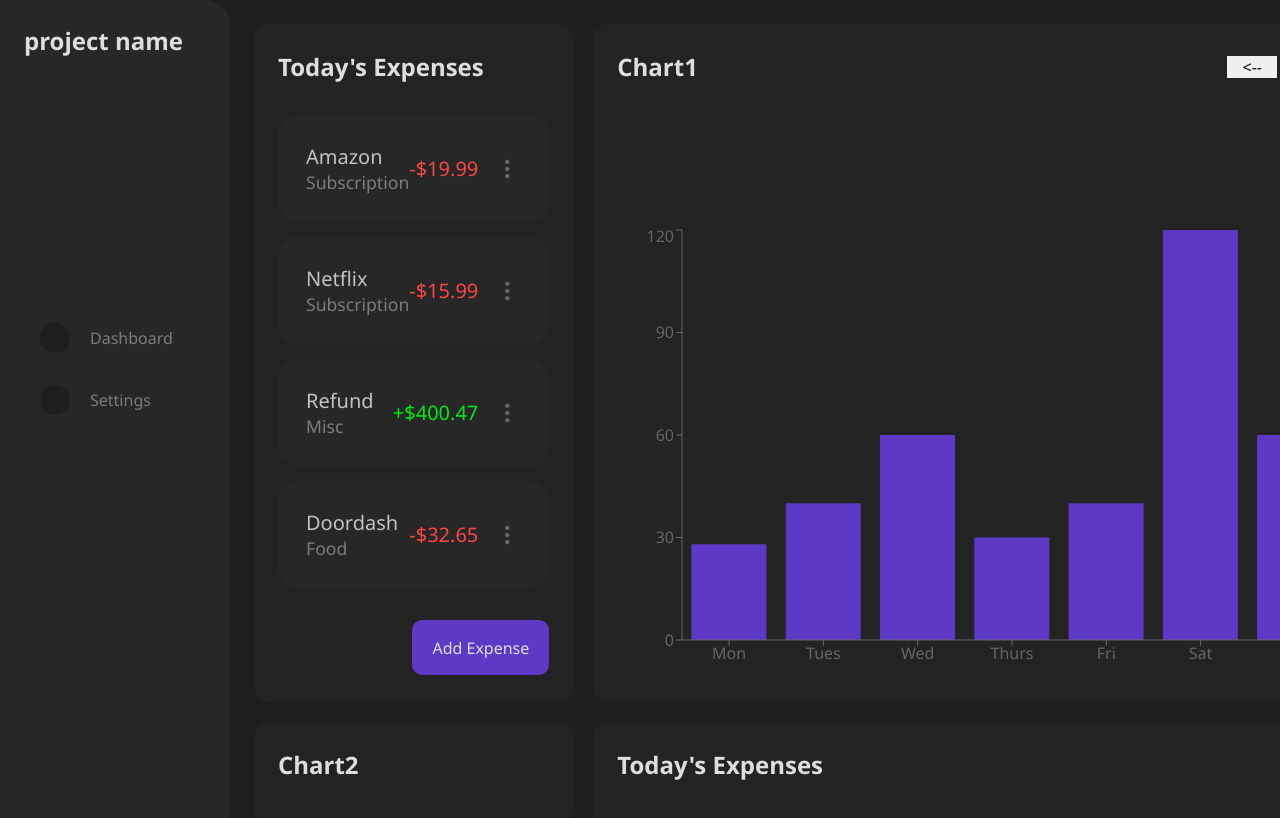
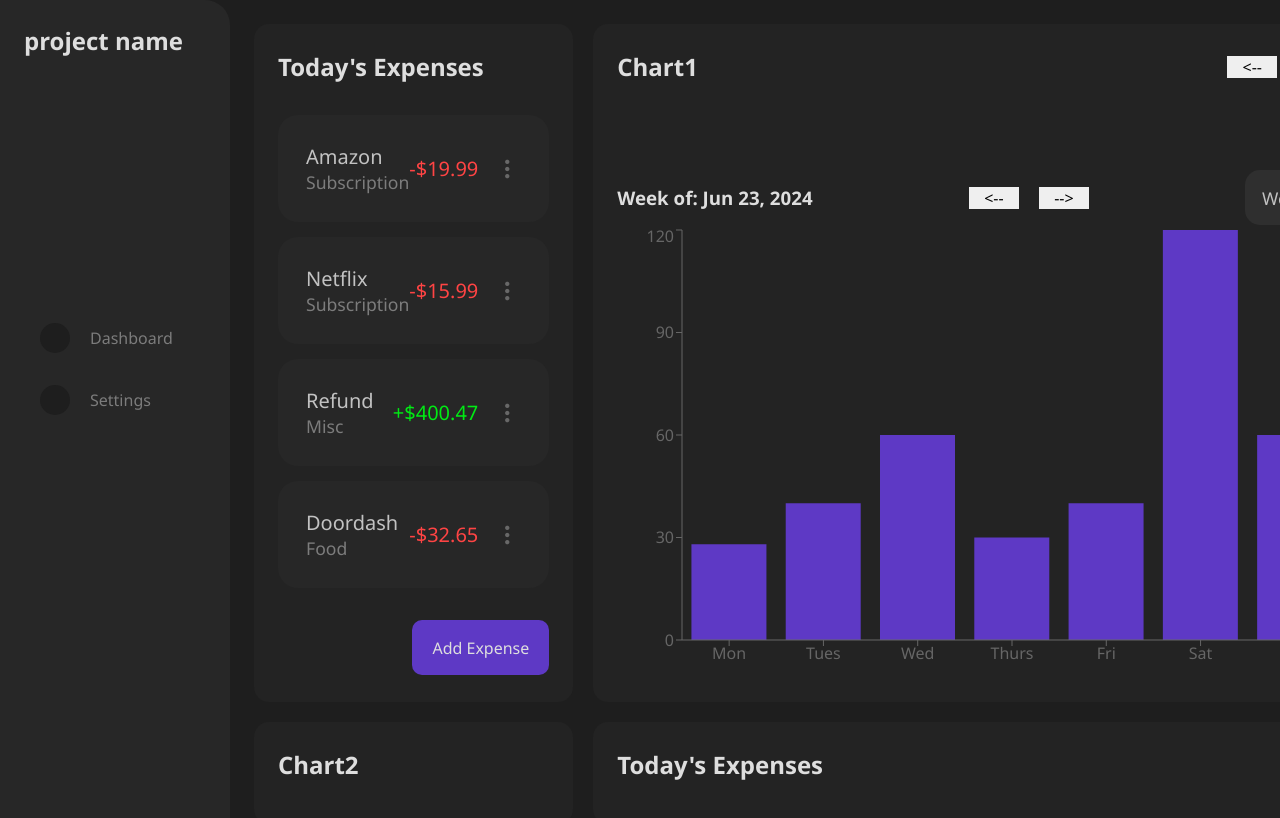
Before and after one commit to jhank12/Expense-Tracker, a React (Vite) app: page /dashboard in a window 1280 px wide. Shown: the top 818 px of the page. Built offline with nearby package versions, Linux system fonts and the light colour scheme.

Commit message:
can cycle through weeks in the year

```diff
--- a/src/Components/Charts/BarChart.tsx
+++ b/src/Components/Charts/BarChart.tsx
@@ -1,4 +1,4 @@
-import React from "react";
+import React, { useState } from "react";
 // import { Chart as ChartJS } from "chart.js/auto";
 // import { CategoryScale } from "chart.js";
 // ChartJS.register(CategoryScale);
@@ -16,30 +16,198 @@ import {
 } from "recharts";
 
 const BarChartComponent = () => {
+  // have select dropdown that shows week or month
+
+  const [chartOption, setChartOption] = useState("week");
+
   const testData = [
-    { day: "Mon", dailySum: 28 },
-    { day: "Tues", dailySum: 40 },
-    { day: "Wed", dailySum: 60 },
-    { day: "Thurs", dailySum: 30 },
-    { day: "Fri", dailySum: 40 },
-    { day: "Sat", dailySum: 120 },
-    { day: "Sun", dailySum: 60 },
+    { xvalue: "Mon", sum: 28 },
+    { xvalue: "Tues", sum: 40 },
+    { xvalue: "Wed", sum: 60 },
+    { xvalue: "Thurs", sum: 30 },
+    { xvalue: "Fri", sum: 40 },
+    { xvalue: "Sat", sum: 120 },
+    { xvalue: "Sun", sum: 60 },
   ];
 
+  // maybe have full month name if grid section is bigger.
+  // current problem with full names is some dont show on chart (not enough room)
+  const monthsArr = [
+    "Jan",
+    "Feb",
+    "Mar",
+    "Apr",
+    "May",
+    "Jun",
+    "Jul",
+    "Aug",
+    "Sep",
+    "Oct",
+    "Nov",
+    "Dec",
+  ];
   const date = new Date();
 
-  console.log(date.getDay());
+  // for monthlyTestData
+  const monthlyTestData = [];
 
-  // get dates for the entire week
-  // have similar function as pie chart but calculate all daily expenses regardless of category
+  // test data for month loop
+  let baseMonthSum = 0;
+
+  for (let i = 0; i < monthsArr.length; i++) {
+    baseMonthSum += 10;
+    monthlyTestData.push({ xvalue: monthsArr[i], sum: baseMonthSum });
+  }
+
+  const daysOfWeek = ["Sun", "Mon", "Tue", "Wed", "Thurs", "Fri", "Sat"];
+  const currentDay: number = date.getDay();
+
+  const weekStartDate = date.getDate() - currentDay;
+  // const [weekFullStartDate, setWeekFullStartDate] = useState(
+  //   `${monthsArr[date.getMonth()]} ${weekStartDate} ${date.getFullYear()}`
+  // );
+
+  const month = date.getMonth();
+  const monthDate = date.getDate();
+  const year = date.getFullYear();
+
+  const [weekFullStartDate, setWeekFullStartDate] = useState({
+    month: month,
+    date: weekStartDate,
+    year: year,
+  });
+
+  const [weekCount, setWeekCount] = useState(0);
+
+  // const [ weekCountBy, setWeekCount  ]
+
+  // currently returns the amount of days
+  function getMonthData() {
+    // const monthStart = new Date(`${monthsArr[month]} 1, ${year}`);
+    // const nextMonthStart = new Date(`${monthsArr[month + 1]} 1, ${year}`);
+    const weekStartDateCopy = weekFullStartDate;
+
+    const { month, date: day, year } = weekStartDateCopy;
+    console.log(month);
+
+    let prevMonthStart = new Date(`${monthsArr[month - 1]} 1, ${year}`);
+
+    // problem is current month
+    const currentMonthStart = new Date(`${monthsArr[month]} 1, ${year}`);
+
+    let nextMonthStart = new Date(`${monthsArr[month + 1]} 1, ${year}`);
+
+    if (month === 11) {
+      nextMonthStart = new Date(`${monthsArr[0]} 1, ${year + 1}`);
+    }
+
+    if (month === 0) {
+      prevMonthStart = new Date(`${monthsArr[11]} 1, ${year - 1}`);
+    }
+
+    // if next month > 11 next month = 0 and year + 1
+    // if prev month < 0 set to 11 and year to year - 1
+
+    const prevMonthDaysCount = Math.round(
+      (currentMonthStart.getTime() - prevMonthStart.getTime()) / 86400000
+    );
+
+    const currentMonthDaysCount = Math.round(
+      (nextMonthStart.getTime() - currentMonthStart.getTime()) / 86400000
+    );
+
+    return {
+      prevMonthDaysCount: prevMonthDaysCount,
+      currentMonthDaysCount: currentMonthDaysCount,
+    };
+    // return monthDaysCount;
+  }
+
+  // called by buttons below
+  function changeWeek(num: number) {
+    // the num parameter is either positive 1 or negative one and the weekCountBy is multiplied by it
+    // find better name for it
+
+    // makes number either positive or negative
+    const weekCountBy = 7 * num;
+
+    const weekStartCopy = weekFullStartDate;
+    const { month, date, year } = weekStartCopy;
+
+    const { prevMonthDaysCount, currentMonthDaysCount } = getMonthData();
+    let newWeekFullStart;
+    // checks if month change
+    if (date + weekCountBy > currentMonthDaysCount || date + weekCountBy < 1) {
+      // const nextMonthWeekStart = date + weekCountBy - currentMonthDaysCount;
+      const monthCount =
+        weekCountBy > 0 ? currentMonthDaysCount : -prevMonthDaysCount;
+      const newWeekStart = date + weekCountBy - monthCount;
+
+      if (month + 1 * num > 11) {
+        newWeekFullStart = {
+          month: 0,
+          date: newWeekStart,
+          year: year + 1,
+        };
+      } else if (month + 1 * num < 0) {
+        newWeekFullStart = {
+          month: 11,
+          date: newWeekStart,
+          year: year - 1,
+        };
+      } else {
+        newWeekFullStart = {
+          month: month + 1 * num,
+          date: newWeekStart,
+          year: year,
+        };
+      }
+    } else {
+      const newDate = date + weekCountBy;
+      newWeekFullStart = { month: month, date: newDate, year: year };
+    }
+
+    console.log(newWeekFullStart.month);
+    setWeekFullStartDate(newWeekFullStart);
+  }
+
+  function formedDate(): string {
+    return `${monthsArr[weekFullStartDate.month]} ${weekFullStartDate.date}, ${
+      weekFullStartDate.year
+    }`;
+  }
 
   return (
     <div>
       {/* <ResponsiveContainer> */}
-      <BarChart width={730} height={450} data={testData}>
+
+      <header className="barChartHeader flex-row">
+        <h1>Week of: {formedDate()}</h1>
+        <div className="sectionCounter">
+          <button onClick={() => changeWeek(-1)}>{"<--"}</button>
+          <button onClick={() => changeWeek(1)}>{"-->"}</button>
+        </div>
+
+        <select
+          name="barChartSelect"
+          id="barChartSelect"
+          onChange={(e) => setChartOption(e.target.value)}
+        >
+          <option value="week">Week</option>
+          <option value="month">Month</option>
+
+          <option value="year">Year</option>
+        </select>
+      </header>
+
+      <BarChart
+        width={730}
+        height={450}
+        data={chartOption === "week" ? testData : monthlyTestData}
+      >
         <Tooltip />
-        <Bar dataKey="dailySum" fill="#5e39c5" />
-        <XAxis dataKey="day" />
+        <Bar dataKey="sum" fill="#5e39c5" />
+        <XAxis dataKey="xvalue" />
         <YAxis />
       </BarChart>
       {/* </ResponsiveContainer> */}
--- a/src/index.css
+++ b/src/index.css
@@ -37,6 +37,9 @@ select {
   border: none;
   border-radius: 15px;
   color: #c2c2c2;
+
+  cursor: pointer;
+
   font: inherit;
   font-size: 1.1rem;
   height: 55px;
@@ -229,3 +232,14 @@ dialog::backdrop {
   color: #008000;
   color: #fa8072;
 }
+
+/* bar chart start */
+
+.barChartHeader {
+  align-items: center;
+  justify-content: space-between;
+}
+
+#barChartSelect {
+  width: 14%;
+}
```
